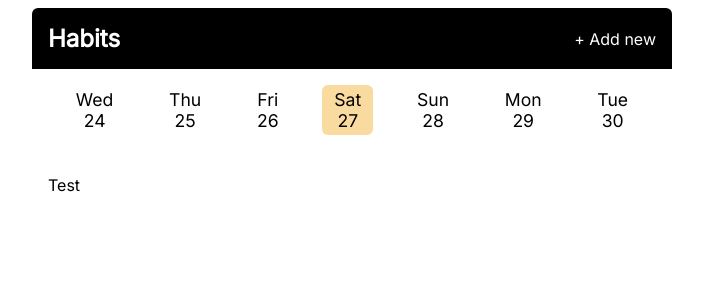
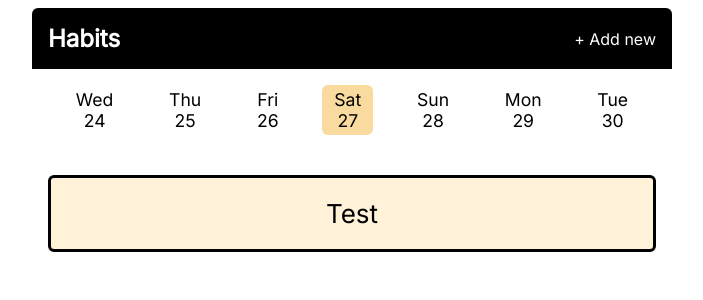
Before and after one commit to arthurmateu/uwdbfp-projects, a Flask app: page / in a window 1280 px wide. Shown: the top 300 px of the page, without its empty margins (288-991 px from the left). Run offline with Flask 3, Linux system fonts and the light colour scheme.

Commit message:
Completing habits

```diff
--- a/habit-tracker/app.py
+++ b/habit-tracker/app.py
@@ -1,8 +1,10 @@
 import datetime
-from flask import Flask, render_template, request
+from collections import defaultdict
+from flask import Flask, render_template, request, redirect, url_for
 
 app = Flask(__name__)
 habits = ["Test"]
+completions = defaultdict(list)
 
 @app.context_processor
 def add_calc_date_range():
@@ -19,8 +21,9 @@ def index():
     return render_template(
         "index.html",
         habits=habits,
-        title="Habit Tracker - Home",
-        selected_date=selected_date
+        selected_date=selected_date,
+        completions=completions[selected_date],
+        title="Habit Tracker - Home"
     )
 
 
@@ -36,3 +39,14 @@ def add_habit():
         # TODO: Find better implementation (add habit in the future/past)
         selected_date=datetime.date.today()
     )
+
+
+@app.route("/complete", methods=["POST"])
+def complete():
+    date_string = request.form.get("date")
+    habit = request.form.get("habitName")
+    # TODO: Find better implementation (it's giving a `Argument of type "str | None" cannot be assigned` warning)
+    date = datetime.date.fromisoformat(date_string)
+    completions[date].append(habit)
+
+    return redirect(url_for("index", date=date_string))
--- a/habit-tracker/static/css/main.css
+++ b/habit-tracker/static/css/main.css
@@ -117,3 +117,48 @@ body {
         display: block;
     }
 }
+
+.habit {
+    display: flex;
+    flex-direction: row;
+    align-items: center;
+    justify-content: space-between;
+    font-size: 26px;
+    padding: 20px;
+    margin-bottom: 20px;
+    background-color: #fff2d8;
+    border: 3px solid black;
+    border-radius: 6px;
+}
+
+.habit:not(.completed) {
+    padding: 0;
+}
+
+.habit:not(.completed):hover {
+    background-color: #e9cd87;
+}
+
+.habit__icon {
+    width: 1em;
+    height: 1em;
+}
+
+.habit__name {
+    margin: 0;
+}
+
+.habit__form {
+    width: 100%;
+}
+
+.habit__button {
+    display: block;
+    width: 100%;
+    padding: 20px;
+    font-size: inherit;
+    font-family: inherit;
+    border: none;
+    background-color: unset;
+    cursor: pointer;
+}
--- a/habit-tracker/templates/index.html
+++ b/habit-tracker/templates/index.html
@@ -3,15 +3,29 @@
 {% block main_content %}
     <section>
         <section class="habit-list">
-
-            {% for habit in habits %}
-                <div class="habit">
-                    <p class="habit__name">
+        {% for habit in habits %}
+        {% set completed = habit in completions %}
+        {% if completed %}
+            <div class="habit completed">
+                <p class="habit__name">
                     {{ habit }}
-                    </p>
-                </div>
-            {% endfor %}
-
+                </p>
+                <svg class="habit__icon" xmlns="http://www.w3.org/2000/svg" viewBox="0 0 20 20" fill="currentColor">
+                    <path fill-rule="evenodd" d="M10 18a8 8 0 100-16 8 8 0 000 16zm3.707-9.293a1 1 0 00-1.414-1.414L9 10.586 7.707 9.293a1 1 0 00-1.414 1.414l2 2a1 1 0 001.414 0l4-4z" clip-rule="evenodd" />
+                </svg>
+            </div>
+        {% else %}
+            <div class="habit">
+                <form method="POST" class="habit__form" action="{{ url_for('complete') }}">
+                <input type="hidden" name="habitName" value="{{ habit }}" />
+                <input type="hidden" name="date" value="{{ selected_date }}" />
+                <button type="submit" class="habit__button">
+                    {{ habit }}
+                </button>
+                </form>
+            </div>
+        {% endif %}
+    {% endfor %}
         </section>
     </section>
 {% endblock %}
```
